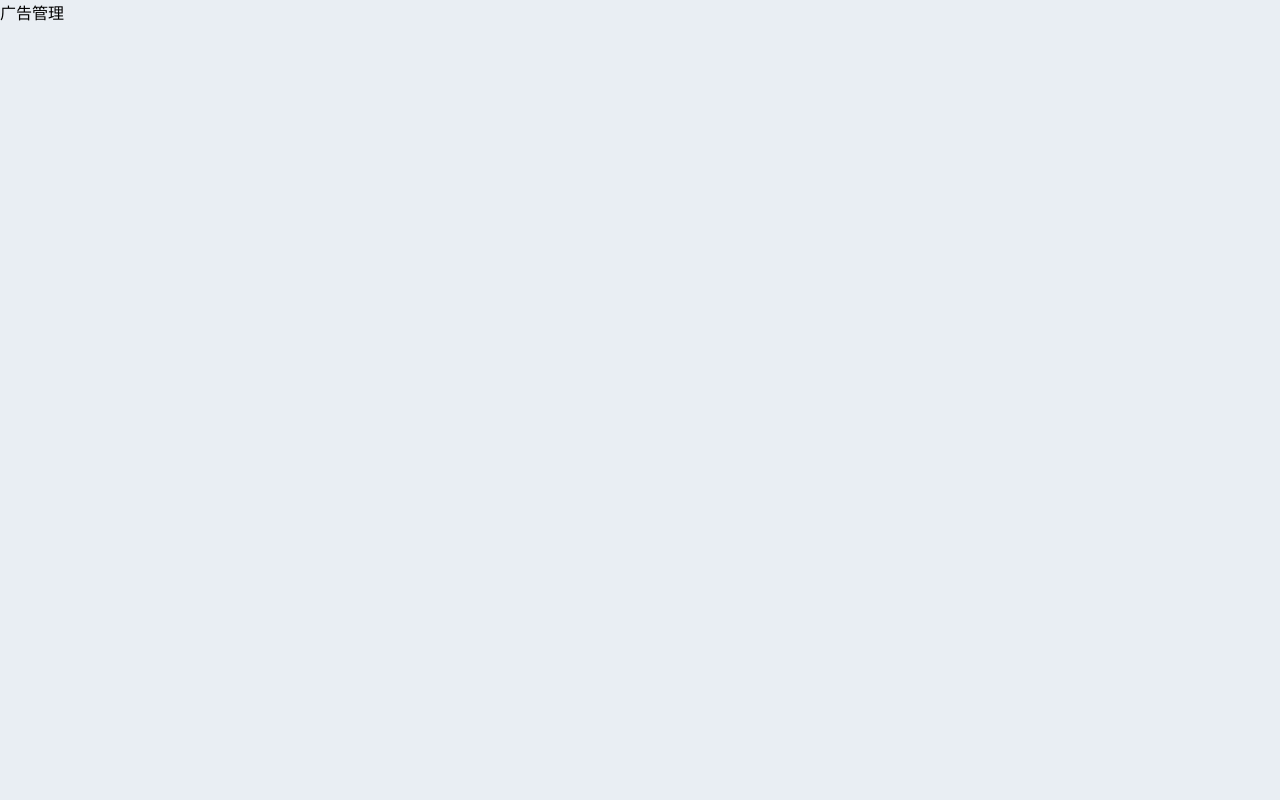
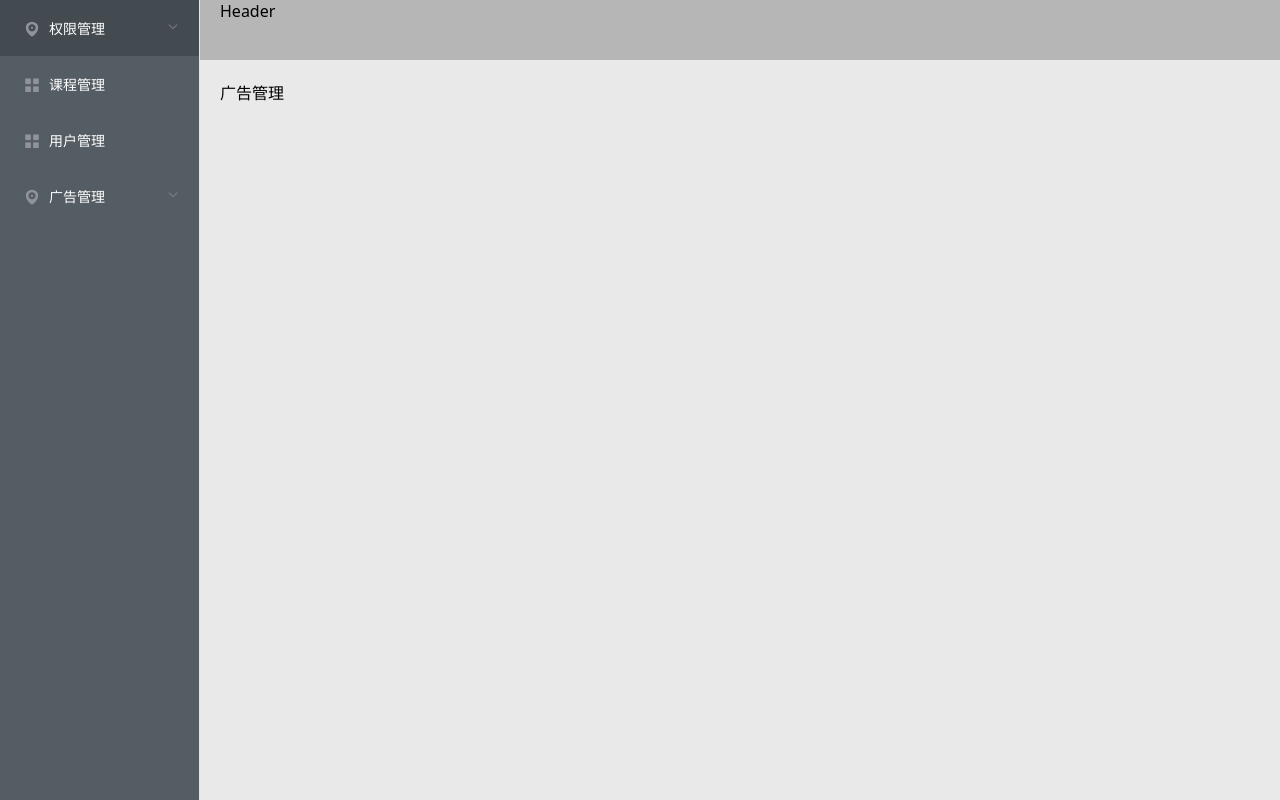
Before and after one commit to LD8/edu-admin, a Vue app: page /#/menu in a window 1280 px wide. Built offline with nearby package versions, Linux system fonts and the light colour scheme.

Commit message:
init layout and app aside

```diff
--- /dev/null
+++ b/src/layout/components/app-aside.vue
@@ -0,0 +1,54 @@
+<template>
+  <el-menu
+    default-active="2"
+    @open="handleOpen"
+    @close="handleClose"
+    background-color="#545c64"
+    text-color="#fff"
+    active-text-color="#ffd04b"
+    router
+  >
+    <el-submenu index="1">
+      <template slot="title">
+        <i class="el-icon-location"></i>
+        <span>权限管理</span>
+      </template>
+      <el-menu-item index="/role"><i class="el-icon-menu"></i><span slot="title">角色管理</span></el-menu-item>
+      <el-menu-item index="/menu"><i class="el-icon-document"></i><span slot="title">菜单管理</span></el-menu-item>
+      <el-menu-item index="/resource"><i class="el-icon-setting"></i><span slot="title">资源管理</span></el-menu-item>
+    </el-submenu>
+    <el-menu-item index="/course"><i class="el-icon-menu"></i><span slot="title">课程管理</span></el-menu-item>
+    <el-menu-item index="/user"><i class="el-icon-menu"></i><span slot="title">用户管理</span></el-menu-item>
+    <el-submenu index="4">
+      <template slot="title">
+        <i class="el-icon-location"></i>
+        <span>广告管理</span>
+      </template>
+      <el-menu-item index="/advert"><i class="el-icon-menu"></i><span slot="title">广告列表</span></el-menu-item>
+      <el-menu-item index="/advert-space"><i class="el-icon-document"></i><span slot="title">广告位列表</span></el-menu-item>
+    </el-submenu>
+
+  </el-menu>
+</template>
+
+<script lang="ts">
+import Vue from 'vue'
+
+export default Vue.extend({
+  name: 'AppAside',
+  methods: {
+    handleOpen (key: string, keyPath: string): void {
+      console.log(key, keyPath)
+    },
+    handleClose (key: string, keyPath: string): void {
+      console.log(key, keyPath)
+    }
+  }
+})
+</script>
+
+<style lang="scss" scoped>
+.el-menu {
+  height: 100%;
+}
+</style>
--- /dev/null
+++ b/src/layout/index.vue
@@ -0,0 +1,40 @@
+<template>
+  <el-container>
+    <el-aside width="200px"><app-aside /></el-aside>
+    <el-container>
+      <el-header>Header</el-header>
+      <el-main>
+        <!-- 子路由出口 -->
+        <router-view />
+      </el-main>
+    </el-container>
+  </el-container>
+</template>
+
+<script>
+import Vue from 'vue'
+import AppAside from './components/app-aside'
+
+export default Vue.extend({
+  name: 'Layout',
+  components: {
+    AppAside
+  }
+})
+</script>
+
+<style lang="scss" scoped>
+.el-container {
+  min-height: 100vh;
+  min-width: 980px;
+}
+.el-aside {
+  background: rgb(227, 227, 227);
+}
+.el-header {
+  background: rgb(182, 182, 182);
+}
+.el-main {
+  background: rgb(233, 233, 233);
+}
+</style>
--- a/src/router/index.ts
+++ b/src/router/index.ts
@@ -1,18 +1,28 @@
 import Vue from 'vue'
 import VueRouter, { RouteConfig } from 'vue-router'
+import Layout from '@/layout/index.vue'
 
 Vue.use(VueRouter)
 
 const routes: Array<RouteConfig> = [
   {
-    path: '/',
-    name: 'home',
-    component: () => /* webpackChunkName: 'home' */ import('@/views/home/index.vue')
-  },
-  {
     path: '/login',
     name: 'login',
     component: () => /* webpackChunkName: 'login' */ import('@/views/login/index.vue')
+  },
+  {
+    path: '*',
+    name: '404',
+    component: () => /* webpackChunkName: '404' */ import('@/views/error-page/404.vue')
+  },
+  {
+    path: '/',
+    component: Layout,
+    children: [
+      {
+        path: '',
+        name: 'home',
+        component: () => /* webpackChunkName: 'home' */ import('@/views/home/index.vue')
       },
       {
         path: '/role',
@@ -48,11 +58,8 @@ const routes: Array<RouteConfig> = [
         path: '/advert-space',
         name: 'advert-space',
         component: () => /* webpackChunkName: 'advert-space' */ import('@/views/advert-space/index.vue')
-  },
-  {
-    path: '*',
-    name: '404',
-    component: () => /* webpackChunkName: '404' */ import('@/views/error-page/404.vue')
+      }
+    ]
   }
 ]
 
--- a/src/views/error-page/404.vue
+++ b/src/views/error-page/404.vue
@@ -0,0 +1,14 @@
+<template>
+  <div>404</div>
+</template>
+
+<script>
+import Vue from 'vue'
+
+export default Vue.extend({
+  name: 'Error404'
+})
+</script>
+
+<style scoped>
+</style>
```
Lines whose indentation alone changed are shown as unchanged.
